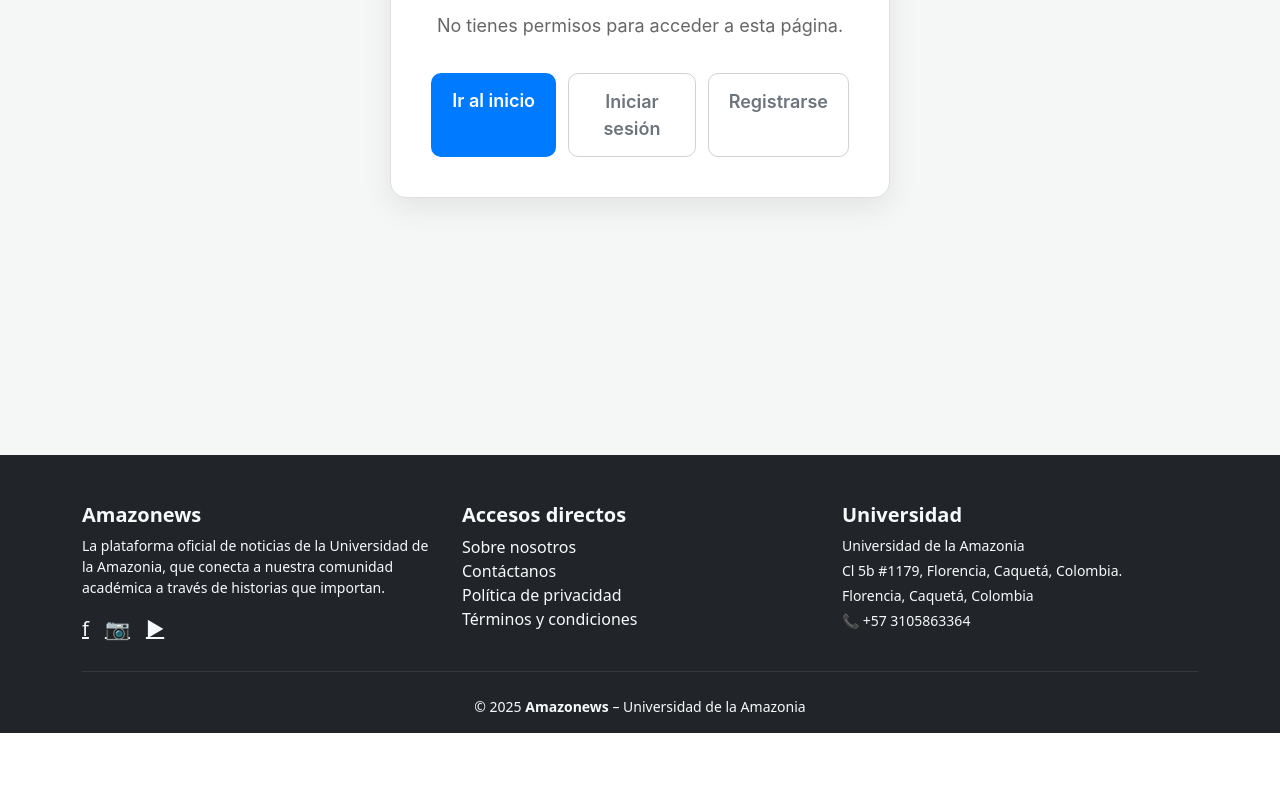
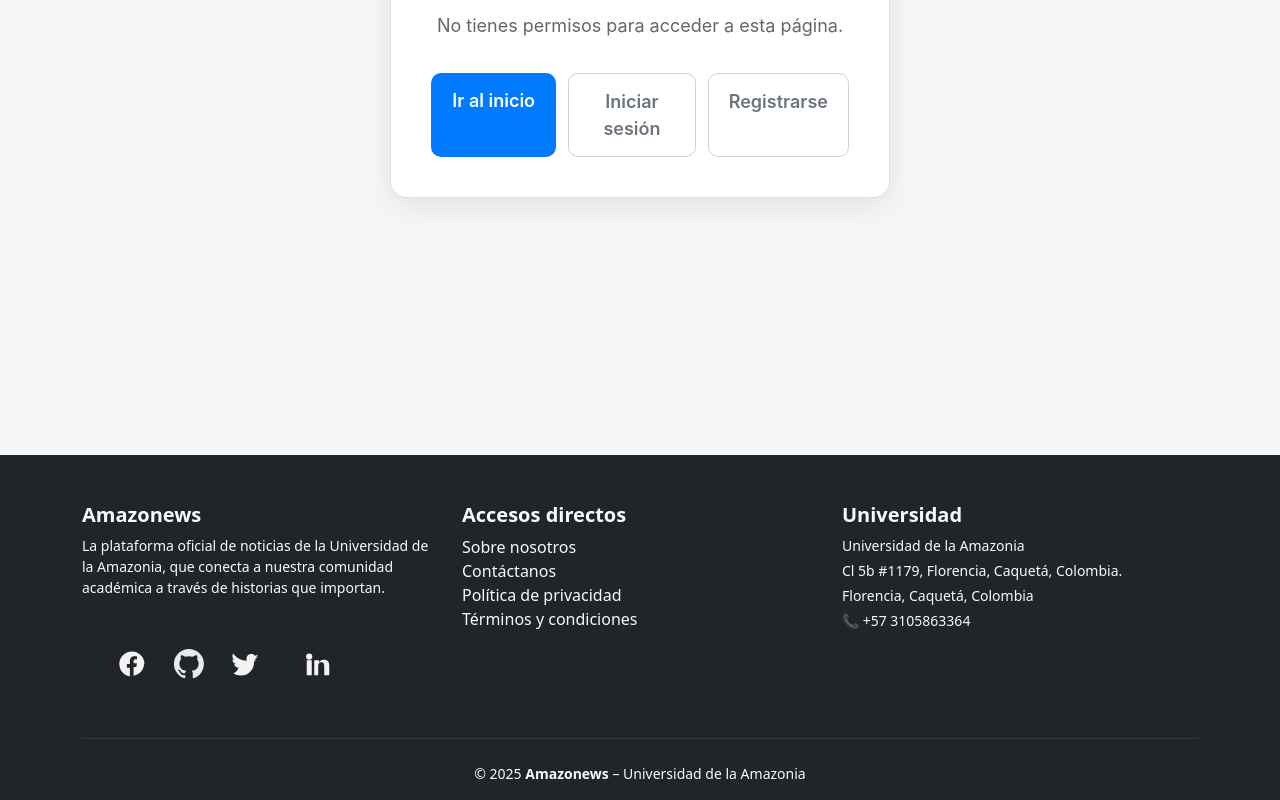
Before and after one commit to Eliud-Garcia/ProyectoFinal_2025IIg2_Cuellar_Santiago_y_Garcia_Jhonnier, a React (Vite) app: page /#/dashboard-editor/editar/1 in a window 1280 px wide. Shown: the part 445-1245 px from the top of the page. Before the commit the page ends 1178 px from the top, so only its background shows below. Built offline with nearby package versions, Linux system fonts and the light colour scheme.

Commit message:
Cambios en el diseño de la aplicacion

```diff
--- a/package.json
+++ b/package.json
@@ -17,6 +17,7 @@
     "@mui/icons-material": "^7.3.5",
     "@mui/material": "^7.3.5",
     "@supabase/supabase-js": "^2.79.0",
+    "boostrap": "^2.0.0",
     "bootstrap": "^5.3.8",
     "react": "^19.1.1",
     "react-dom": "^19.1.1",
--- a/src/Components/Footer/Footer.jsx
+++ b/src/Components/Footer/Footer.jsx
@@ -1,5 +1,6 @@
 import React from "react";
 import "bootstrap/dist/css/bootstrap.min.css";
+import SocialMedias from "../SocialMedia/SocialMedias";
 
 const Footer = () => {
   return (
@@ -14,30 +15,7 @@
               que conecta a nuestra comunidad académica a través de historias que importan.
             </p>
             <div className="d-flex gap-3 mt-3">
-              <a
-                href="#"
-                target="_blank"
-                rel="noopener noreferrer"
-                className="text-light fs-5"
-              >
-                f
-              </a>
-              <a
-                href="#"
-                target="_blank"
-                rel="noopener noreferrer"
-                className="text-light fs-5"
-              >
-                📷
-              </a>
-              <a
-                href="#"
-                target="_blank"
-                rel="noopener noreferrer"
-                className="text-light fs-5"
-              >
-                ▶
-              </a>
+              <SocialMedias color="white" size="30"/>
             </div>
           </div>
 
--- a/src/Components/SocialMedia/SocialMedias.jsx
+++ b/src/Components/SocialMedia/SocialMedias.jsx
@@ -1,20 +1,20 @@
 import React from 'react'
 import "./SocialMedia.css"
 
-const SocialMedias = ({ color, posicion }) => {
+const SocialMedias = ({ color, posicion, size}) => {
     return (
         <div className="socials" style={{
             display: "flex",
             flexDirection: posicion === "column" ? "column" : "row"
         }}>
             <a href="https://www.facebook.com/santiago.cuellar.56829" aria-label="Facebook" className="icon" target="_blank" rel="noreferrer">
-                <svg viewBox="0 0 24 24" width="40" height="40" fill={color} aria-hidden="true">
+                <svg viewBox="0 0 24 24" width={size} height={size} fill={color} aria-hidden="true">
                     <path d="M22 12.07C22 6.48 17.52 2 11.93 2S1.86 6.48 1.86 12.07c0 4.97 3.66 9.09 8.44 9.88v-6.99H7.9v-2.89h2.4V9.41c0-2.38 1.42-3.69 3.59-3.69 1.04 0 2.12.18 2.12.18v2.33h-1.19c-1.17 0-1.54.73-1.54 1.48v1.78h2.62l-.42 2.89h-2.2v6.99c4.78-.79 8.44-4.91 8.44-9.88z" />
                 </svg>
             </a>
 
             <a href="https://github.com/santrix12G?tab=repositories" aria-label="GitHub" className="github-icon" target="_blank" rel="noreferrer">
-                <svg viewBox="0 0 24 24" width="40" height="40" fill={color} aria-hidden="true">
+                <svg viewBox="0 0 24 24" width={size} height={size} fill={color} aria-hidden="true">
                     <path
                         d="M12 0a12 12 0 0 0-3.79 23.4c.6.11.82-.26.82-.58v-2.02c-3.34.73-4.04-1.61-4.04-1.61a3.18 3.18 0 0 0-1.34-1.76c-1.1-.75.09-.74.09-.74a2.52 2.52 0 0 1 1.83 1.23 2.55 2.55 0 0 0 3.48 1 2.54 2.54 0 0 1 .76-1.6c-2.67-.3-5.47-1.34-5.47-5.95a4.66 4.66 0 0 1 1.24-3.22 4.33 4.33 0 0 1 .12-3.18s1.01-.32 3.3 1.23a11.4 11.4 0 0 1 6 0c2.3-1.55 3.3-1.23 3.3-1.23a4.33 4.33 0 0 1 .12 3.18 4.66 4.66 0 0 1 1.24 3.22c0 4.63-2.8 5.64-5.48 5.94a2.84 2.84 0 0 1 .81 2.2v3.26c0 .32.22.69.83.58A12 12 0 0 0 12 0z"
                     />
@@ -22,13 +22,13 @@
             </a>
 
             <a href="https://x.com" aria-label="X" className="icon" target="_blank" rel="noreferrer">
-                <svg viewBox="0 0 24 24" width="40" height="40" fill={color} aria-hidden="true">
+                <svg viewBox="0 0 24 24" width={size} height={size} fill={color} aria-hidden="true">
                     <path d="M22 5.92c-.66.3-1.37.5-2.12.6.76-.46 1.34-1.19 1.62-2.06-.71.42-1.5.72-2.34.88A3.77 3.77 0 0 0 12.5 8.5c0 .3.03.6.1.88C8.09 9.22 4.3 7.1 1.67 3.6c-.33.57-.52 1.23-.52 1.94 0 1.33.68 2.5 1.72 3.19-.63 0-1.22-.19-1.74-.48v.05c0 1.86 1.32 3.41 3.07 3.76-.32.09-.66.13-1.01.13-.25 0-.5-.02-.74-.07.5 1.6 1.95 2.76 3.66 2.79A7.58 7.58 0 0 1 2 19.54a10.7 10.7 0 0 0 5.78 1.7c6.93 0 10.73-5.75 10.73-10.73v-.49c.73-.53 1.36-1.19 1.86-1.95-.67.3-1.39.5-2.14.59z" />
                 </svg>
             </a>
 
             <a href="https://www.linkedin.com/in/santiago-cu%C3%A9llar-gonz%C3%A1lez-687495229/" aria-label="LinkedIn" className="icon" target="_blank" rel="noreferrer">
-                <svg viewBox="0 0 24 24" width="40" height="40" fill={color} aria-hidden="true">
+                <svg viewBox="0 0 24 24" width={size} height={size} fill={color} aria-hidden="true">
                     <path d="M4.98 3.5A2.5 2.5 0 1 1 4.98 8.5 2.5 2.5 0 0 1 4.98 3.5zM3 9h4v12H3zM9 9h3.8v1.6h.05c.53-1 1.83-2.05 3.77-2.05C20.2 8.55 21 10.6 21 13.6V21h-4v-6.7c0-1.6-.03-3.7-2.25-3.7-2.25 0-2.6 1.76-2.6 3.58V21H9z" />
                 </svg>
             </a>
```
Also changed, not shown: 1 other file (tests, documents, lock files or other folders).
